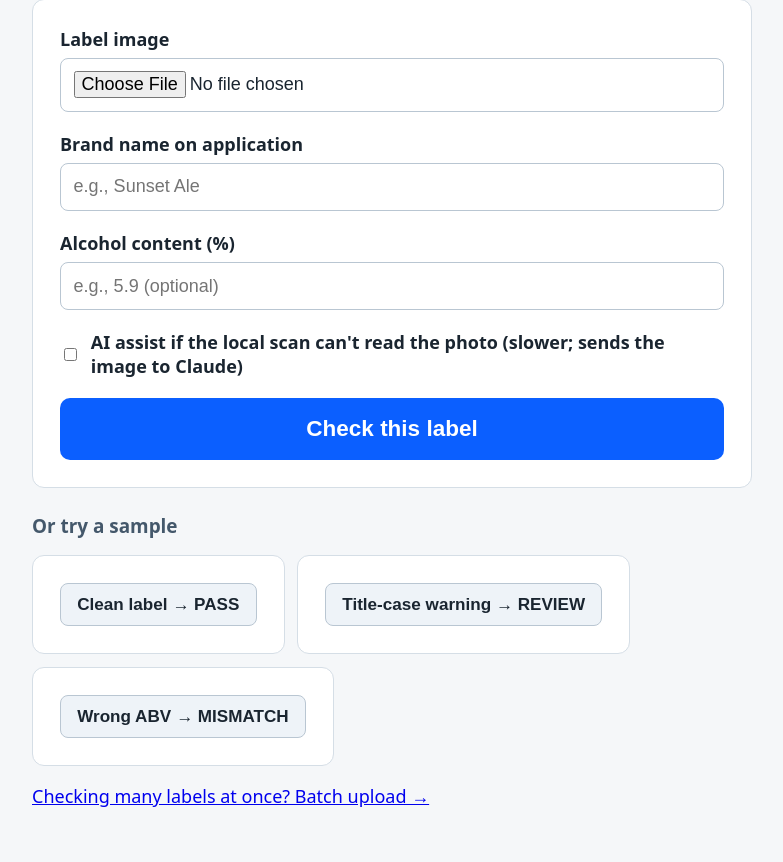
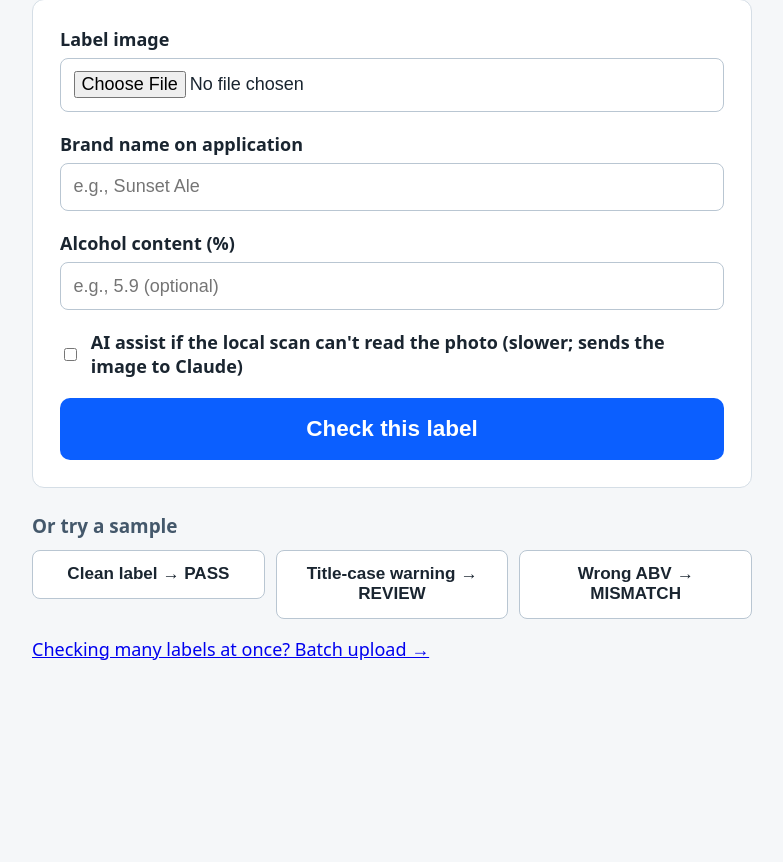
Before and after one commit to saltxd/ttb-label-check, a FastAPI app: page / in a window 1280 px wide. Shown: the part 178-1040 px from the top of the page, without its empty margins (248-1031 px from the left). After the commit the page ends 838 px from the top, so only its background shows below. Run offline with FastAPI, Linux system fonts and the light colour scheme.

Commit message:
fix: demo buttons inherited card styling; scope form card to main form, bust CSS cache

```diff
--- a/app/static/style.css
+++ b/app/static/style.css
@@ -20,9 +20,18 @@ tr.review .status { color: #d97706; font-weight: 700; }
 tr.mismatch .status, tr.missing .status { color: #c22525; font-weight: 700; }
 .meta { color: #44586b; font-size: .9rem; }
 .demos { margin-top: 1.4rem; }
-.demos h2 { font-size: 1.05rem; color: #44586b; }
-.demo-row { display: flex; gap: .7rem; flex-wrap: wrap; }
-button.demo { font-size: .95rem; font-weight: 600; padding: .6rem .9rem; background: #eef3f8; color: #1a2530; border: 1px solid #b9c6d2; border-radius: 8px; cursor: pointer; }
-button.demo:hover { background: #dfe9f2; }
+.demos h2 { font-size: 1.05rem; color: #44586b; font-weight: 600; margin-bottom: .6rem; }
+.demo-row { display: grid; grid-template-columns: 1fr 1fr 1fr; gap: .6rem; }
+.demo-row form {
+  background: none; border: 0; padding: 0; margin: 0;
+  display: block; border-radius: 0;
+}
+button.demo {
+  width: 100%; font-size: .95rem; font-weight: 600;
+  padding: .75rem .7rem; background: #fff; color: #1a2530;
+  border: 1px solid #b9c6d2; border-radius: 8px; cursor: pointer;
+}
+button.demo:hover { background: #eef3f8; border-color: #8aa0b5; }
+@media (max-width: 640px) { .demo-row { grid-template-columns: 1fr; } }
 .ev { font-family: ui-monospace, monospace; font-size: .82rem; background: #f2f5f8; border-radius: 6px; padding: .35rem .5rem; margin-top: .35rem; }
 .ev span { font-weight: 700; color: #44586b; font-family: system-ui, sans-serif; }
--- a/app/templates/batch.html
+++ b/app/templates/batch.html
@@ -1,6 +1,6 @@
 <!doctype html><html lang="en"><head><meta charset="utf-8">
 <meta name="viewport" content="width=device-width, initial-scale=1">
-<title>Batch Label Check</title><link rel="stylesheet" href="/static/style.css"></head><body>
+<title>Batch Label Check</title><link rel="stylesheet" href="/static/style.css?v=2"></head><body>
 <main>
   <h1>Batch Label Check</h1>
   <p class="tagline">One CSV of applications, plus the label images. Images match rows by filename
--- a/app/templates/index.html
+++ b/app/templates/index.html
@@ -1,6 +1,6 @@
 <!doctype html><html lang="en"><head><meta charset="utf-8">
 <meta name="viewport" content="width=device-width, initial-scale=1">
-<title>Label Check</title><link rel="stylesheet" href="/static/style.css"></head><body>
+<title>Label Check</title><link rel="stylesheet" href="/static/style.css?v=2"></head><body>
 <main>
   <h1>Label Check</h1>
   <p class="tagline">Upload a label. Enter what the application says. We compare them.</p>
```
